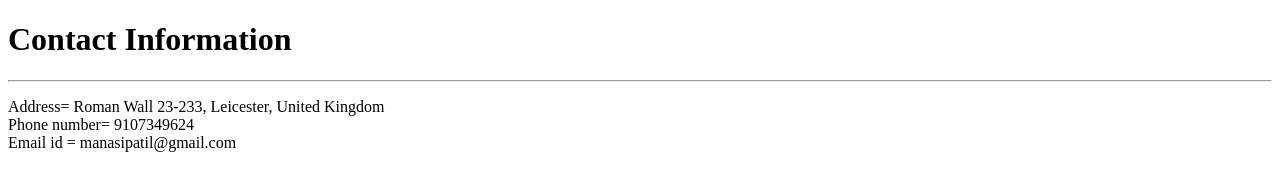
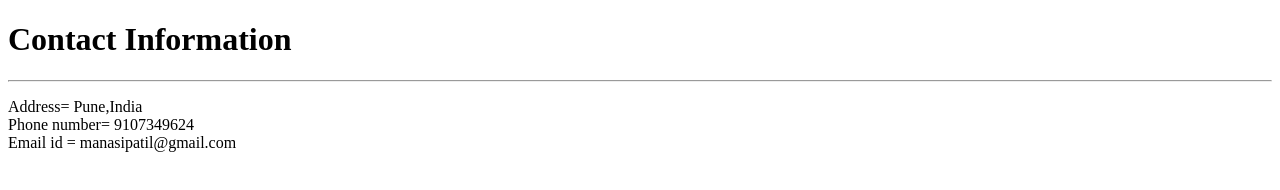
Before and after one commit to manasi582/html-capstone1, a plain HTML site: page assets/contact information/index.html in a window 1280 px wide. Drawn offline with Linux system fonts and the light colour scheme.

Commit message:
Update index.html

```diff
--- a/assets/contact information/index.html
+++ b/assets/contact information/index.html
@@ -8,7 +8,7 @@
         <h1> Contact Information</h1>
         <hr/>
 
-        <p> Address=  Roman Wall 23-233, Leicester, United Kingdom<br/>
+        <p> Address=  Pune,India<br/>
         Phone number= 9107349624 <br/>
         Email id = manasipatil@gmail.com
 </p>
```
